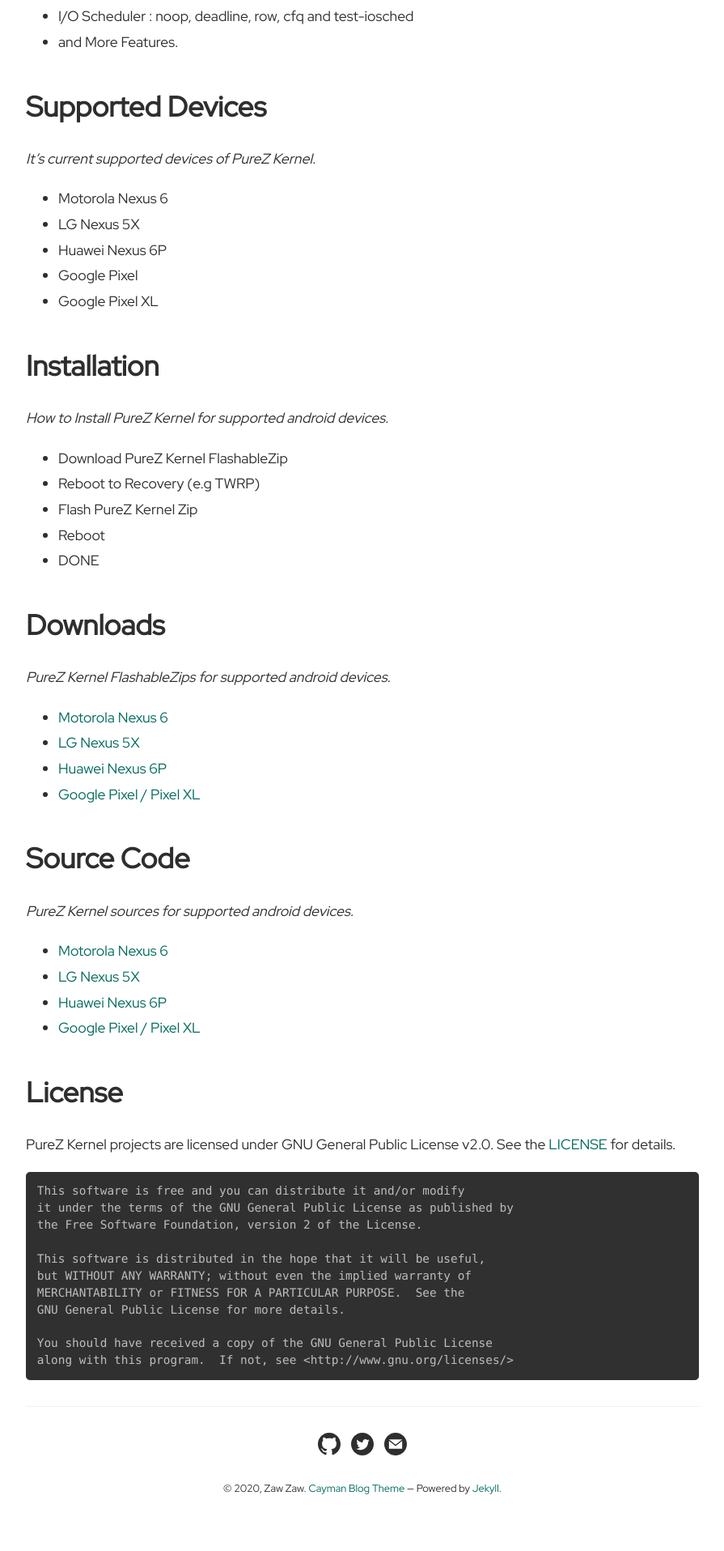
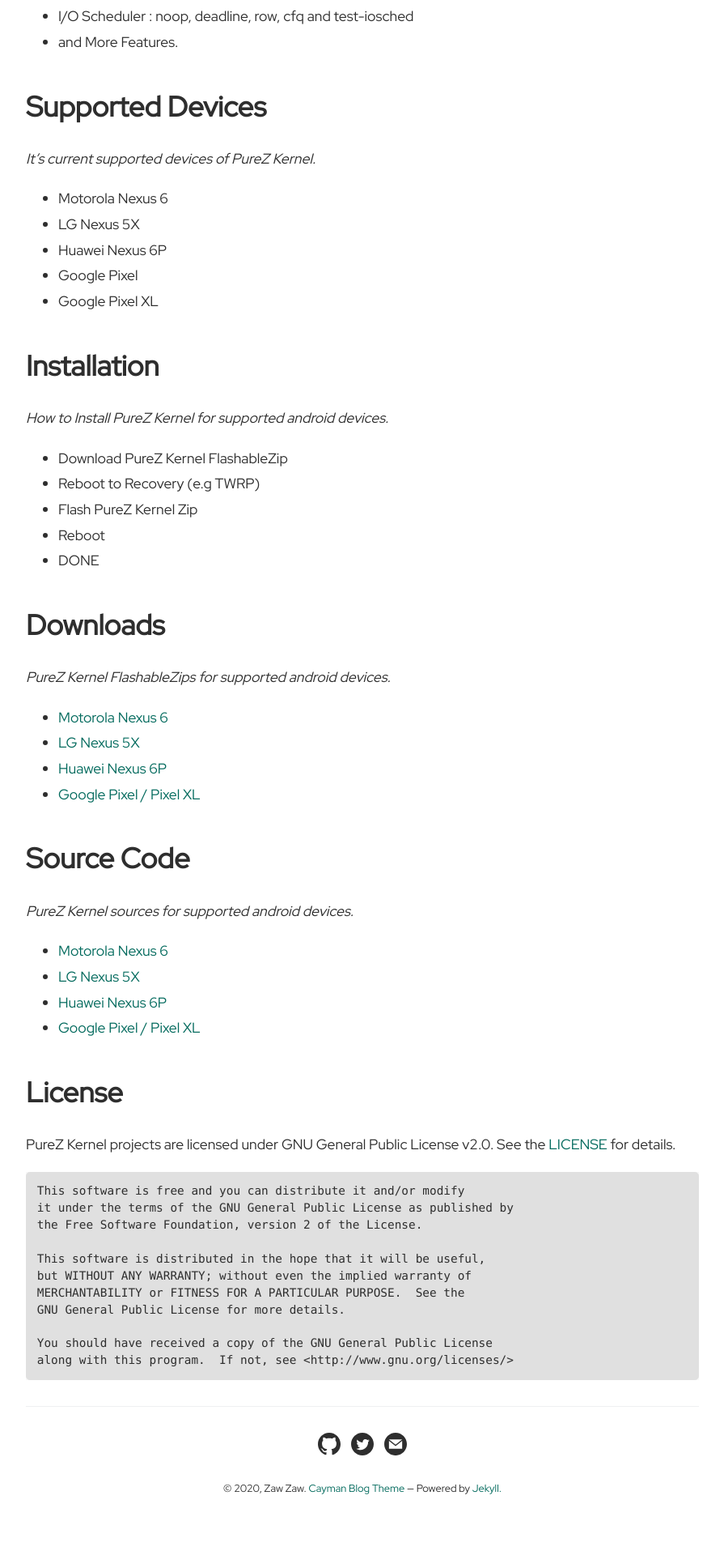
Before and after one commit to zawzaww/zawzaww.github.io, a Jekyll site: the page built from pages/purez-kernel.md, in a window 1280 px wide. Shown: the part 1719-3634 px from the top of the page at 81% size, without its empty margins (192-1087 px from the left). Built offline with Jekyll 4.4.1, drawn with Linux system fonts in a browser that asks for light colours.

Commit message:
_sass: variables.scss: update code bg color and border color

```diff
--- a/_sass/variables.scss
+++ b/_sass/variables.scss
@@ -14,10 +14,10 @@
 $blockquote-text-color: #819198 !default;
 
 // Code colors.
-$code-bg-color: #303030 !default;
-$code-text-color: #bdbdbd !default;
+$code-bg-color: #e0e0e0 !default;
+$code-text-color: #2e2e2e !default;
 
 // Borders colors.
-$border-color: #303030 !default;
+$border-color: #e0e0e0 !default;
 $table-border-color: #ffffff !default;
 $hr-border-color: #eff0f1 !default;
```
